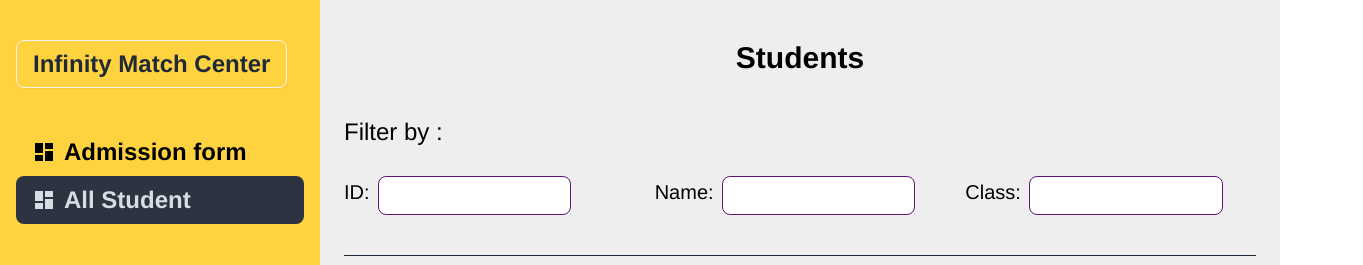
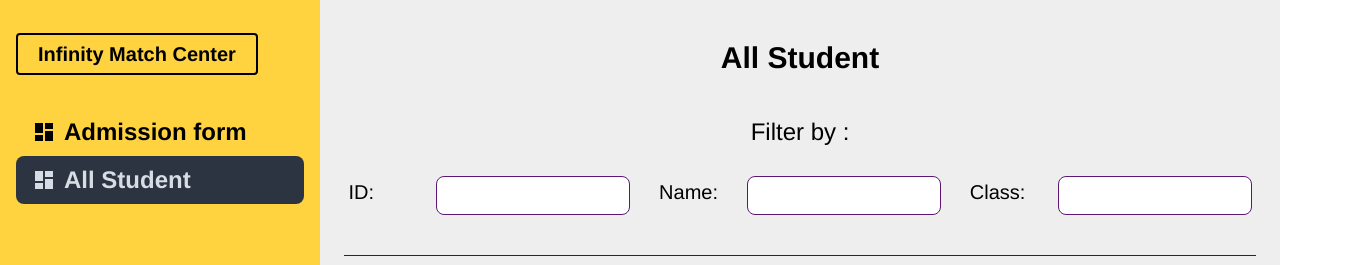
Before and after one commit to khansuhad/imc-client-side, a React (Vite) app: page /dashboard/allstudent in a window 1280 px wide. Shown: the top 265 px of the page, 1363 px wide, since content can reach past the window. Built offline with nearby package versions, Linux system fonts and the light colour scheme.

Commit message:
maked resonsive all pages

```diff
--- a/src/Component/Navbar/Navbar.jsx
+++ b/src/Component/Navbar/Navbar.jsx
@@ -9,15 +9,15 @@ const Navbar = () => {
     const [isMenuOpen, setIsMenuOpen] = useState(false);
 
     const navLink = <>
-     <button className="block text-2xl font-semibold text-[#5E1675] hover:text-gray-400 py-2 px-4 cursor-pointer">
+     <Link className="block text-2xl font-semibold text-[#5E1675] hover:text-gray-400 py-2 px-4 cursor-pointer">
             Home
-            </button>
-            <Link to="/dashboard" className="block text-2xl font-semibold text-[#5E1675]  hover:text-gray-400 py-2 px-4 cursor-pointer">
+            </Link>
+            <Link to="/dashboard" className="block text-2xl  font-semibold lg:text-[#5E1675]  hover:text-gray-400 py-2 px-4 cursor-pointer">
             Dashboard
             </Link>
-            <button  className="block text-2xl font-semibold text-[#5E1675]  hover:text-gray-400 py-2 px-4 cursor-pointer">
+            <Link  className="block text-2xl font-semibold text-[#5E1675]  hover:text-gray-400 py-2 px-4 cursor-pointer">
            Feedback
-            </button>
+            </Link>
     </>
 
 
@@ -86,7 +86,7 @@ const Navbar = () => {
 
 
         {isMenuOpen && (
-          <div className="mt-4 flex justify-center flex-col bg-blue-600 rounded-lg lg:hidden text-black font-medium ">
+          <div className="mt-4 flex justify-center flex-col  rounded-lg lg:hidden text-black font-medium ">
             {navLink}
           </div>
         )}
--- a/src/Component/Sidebar/AdminNavItem.jsx
+++ b/src/Component/Sidebar/AdminNavItem.jsx
@@ -9,7 +9,7 @@ const AdminNavItem = () => {
       <li>
         <NavLink
           to="/dashboard/admissionForm"
-   className="font-semibold text-2xl"
+   className="font-semibold lg:text-2xl"
 
         >
           <MdDashboard />
@@ -18,7 +18,7 @@ const AdminNavItem = () => {
         </NavLink>
         <NavLink
           to="/dashboard/allstudent"
-   className="font-semibold text-2xl"
+   className="font-semibold lg:text-2xl"
 
         >
           <MdDashboard />
--- a/src/Component/Sidebar/Sidebar.jsx
+++ b/src/Component/Sidebar/Sidebar.jsx
@@ -26,7 +26,7 @@ const Sidebar = () => {
         ></label>
         <ul className="menu py-10 p-4 w-60 md:w-80 min-h-full  bg-[#FFD23F] text-black">
           {/* Sidebar content here */}
-        <div><Link to="/" className="btn bg-transparent mb-10 font-semibold text-2xl"> Infinity Match Center</Link></div>
+        <div className="mb-10"><Link to="/" className=" border-2 rounded cursor-pointer  border-black lg:text-xl bg-transparent  font-semibold  py-2 px-5"> Infinity Match Center</Link></div>
          <AdminNavItem />
           {/* common NavLink  */}
           <li className="mt-auto">
@@ -40,14 +40,14 @@ const Sidebar = () => {
               //     ? "bg-fourthColor text-white"
               //     : "text-white"
               // }
-              className="font-semibold text-2xl"
+              className="font-semibold lg:text-2xl"
             >
             Profile
             </NavLink>
           </li>
           {
             <li >
-              <Link    className=" text-black font-semibold text-2xl">Logout</Link>
+              <Link    className=" text-black font-semibold lg:text-2xl">Logout</Link>
             </li>
           }
         </ul>
--- a/src/Page/Dashboard/AllStudents/AllStudents.jsx
+++ b/src/Page/Dashboard/AllStudents/AllStudents.jsx
@@ -7,13 +7,13 @@ const AllStudents = () => {
     return (
        <div className="bg-[#EEEEEE]">
          <div className=" w-[95%] mx-auto">
-         <h1 className="text-3xl font-semibold text-center my-10">Students </h1>
+         <h1 className="text-3xl font-semibold text-center my-10"> All Student </h1>
 <div className="my-4">
-    <h1 className="font-medium text-2xl ">Filter by :</h1>
-        <div className="grid grid-cols-3 gap-5 my-5">
-            <div className="  flex items-center ">
+    <h1 className="font-medium text-2xl text-center ">Filter by :</h1>
+        <div className="grid grid-cols-1 md:grid-cols-3 gap-5 my-5">
+            <div className="  flex items-center justify-center ">
               <label
-                className="text-xl text-black mr-2"
+                className="text-xl text-black mr-2 w-20"
               >
               ID:
               </label>
@@ -24,9 +24,9 @@ const AllStudents = () => {
                 className="block border border-[#5E1675] rounded-lg py-2 px-2 mt-2 w-8/12"
               />
             </div>
-            <div className="  flex items-center ">
+            <div className="  flex items-center justify-center">
               <label
-                className="text-xl text-black mr-2"
+                className="text-xl text-black mr-2 w-20"
               >
               Name:
               </label>
@@ -37,9 +37,9 @@ const AllStudents = () => {
                 className="block border border-[#5E1675] rounded-lg py-2 px-2 mt-2 w-8/12"
               />
             </div>
-            <div className="  flex items-center ">
+            <div className="  flex items-center justify-center">
               <label
-                className="text-xl text-black mr-2"
+                className="text-xl text-black mr-2 w-20"
               >
                Class:
               </label>
@@ -54,7 +54,7 @@ const AllStudents = () => {
 </div>
 
 <hr className="my-10 border-1 border-slate-800 text-xl" />
-        <div className="grid grid-cols-1 md:grid-cols-2 lg:grid-cols-4 gap-5 justify-center">
+        <div className="grid grid-cols-1 md:grid-cols-2  xl:grid-cols-3 2xl:grid-cols-4 gap-5 justify-center">
             {
                 students?.map((student , index) => <Link to="/dashboard/allstudent/suhadahmodkhan" key={index}>
                            <div className="card lg:w-80 bg-base-100 shadow-xl">
--- /dev/null
+++ b/src/Page/Dashboard/DashImg.jsx
@@ -0,0 +1,12 @@
+
+const DashImg = () => {
+    return (
+        <div className="h-screen w-[60%] flex justify-center items-center mx-auto">
+        <figure>
+        <img src="https://i.postimg.cc/nzX8Y3C1/infinity-logo.jpg" alt="" />
+        </figure>
+        </div>
+    );
+};
+
+export default DashImg;
--- a/src/Page/Dashboard/Dashboard.jsx
+++ b/src/Page/Dashboard/Dashboard.jsx
@@ -1,4 +1,4 @@
-import { Outlet } from "react-router-dom";
+
 import Sidebar from "../../Component/Sidebar/Sidebar";
 
 
@@ -6,7 +6,7 @@ import Sidebar from "../../Component/Sidebar/Sidebar";
 const Dashboard = () => {
 
   return (
-   <div>
+   <div className="bg-[#EEEEEE]">
     <Sidebar/>
    </div>
   );
--- a/src/Routes/Router.jsx
+++ b/src/Routes/Router.jsx
@@ -5,6 +5,7 @@ import Dashboard from "../Page/Dashboard/Dashboard";
 import AdmissionForm from "../Page/Dashboard/AdmissionForm/AdmissionForm";
 import AllStudents from "../Page/Dashboard/AllStudents/AllStudents";
 import StudentDetails from "../Page/Dashboard/StudentDetails/StudentDetails";
+import DashImg from "../Page/Dashboard/DashImg";
 
 
 const Router = createBrowserRouter([
@@ -27,6 +28,10 @@ const Router = createBrowserRouter([
         element:<AdmissionForm/>
       },
       {
+        path:"/dashboard",
+        element:<DashImg/>
+      },
+      {
         path:"/dashboard/allstudent",
         element:<AllStudents/>
       },
```
